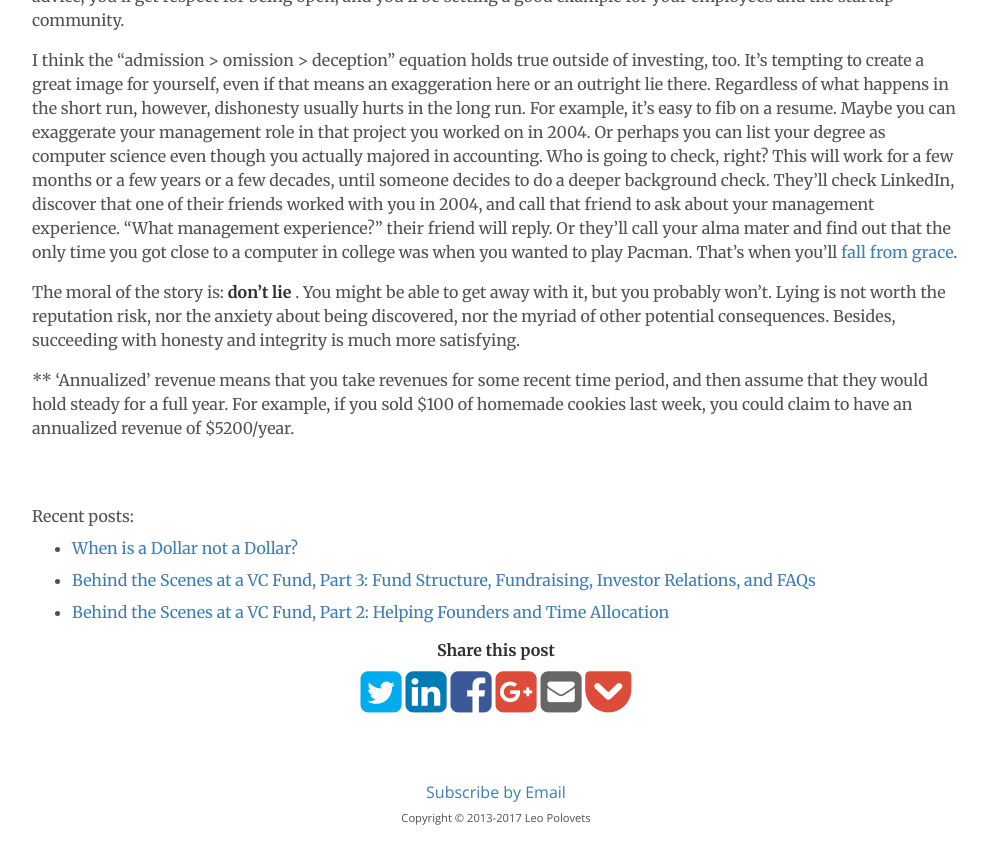
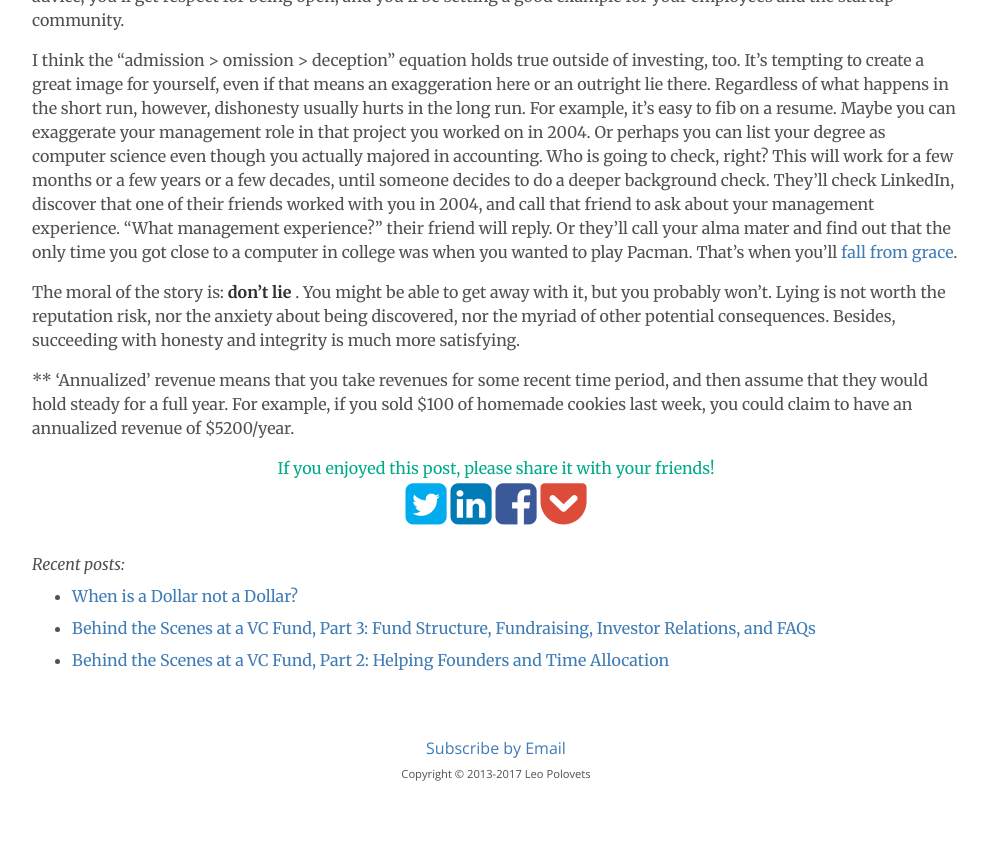
Before and after one commit to codingvc/codingvc, a Jekyll site: the page built from _posts/2013-11-25-admission--omission--deception.markdown, in a window 1280 px wide and 900 px high, scrolled down 1640 px. Shown: the top 864 px of the window, without its empty margins (144-1131 px from the left). Built offline with Jekyll 4.4.1, drawn with Linux system fonts in a browser that asks for light colours; nearby versions of some CDN libraries; Markdown is read by kramdown in place of the engine named in the settings; comment, search, counter and statistics services are not loaded.

Commit message:
updating layout

```diff
--- a/_layouts/post.html
+++ b/_layouts/post.html
@@ -14,9 +14,24 @@ layout: default
     {% assign is_first = false %}
     <a href="/tag/{{t | downcase | replace:" ","-" }}">{{t}}</a>
     {% endfor %}
-    <br><br>
+
+    {% capture share_url %}{{ site.url }}123!@#{{ page.url | append: 'asdasdasd' | remove_first: '/asdasdasd'}}{% endcapture %}
+    {% assign share_url = share_url  | replace: '/123!@#/', '/' %}
+
+    <div style="text-align: center; font-style: normal; color: #00aa88">If you enjoyed this post, please share it with your friends!</div>
+    <div style="text-align: center">
+        <a href="https://twitter.com/intent/tweet?text={{ page.title }}+by+@lpolovets&url={{ share_url }}"><i class="fa fa-twitter-square fa-3x" style="color: #00aced"></i></a>
+        <a href="https://www.linkedin.com/shareArticle?mini=true&url={{ share_url }}&title={{ page.title }}"><i class="fa fa-linkedin-square fa-3x" style="color: #007bb6"></i></a>
+        <a href="https://www.facebook.com/sharer/sharer.php?&u={{ share_url }}&display=popup&ref=plugin?text={{ page.title }}"><i class="fa fa-facebook-square fa-3x" style="color: #3B5998"></i></a>
+        <!--<a href="https://plus.google.com/share?url={{ share_url }}"><i class="fa fa-google-plus-square fa-3x" style="color: #dd4b39"></i></a>-->
+        <!--<a href="mailto:?&subject={{ page.title }}&body={{ share_url }}"><i class="fa fa-envelope-square fa-3x" style="color: #666"></i></a>-->
+        <a href="https://getpocket.com/save?url={{share_url}}&title={{page.title | cgi_escape}}"><i class="fa fa-get-pocket fa-3x" style="color: #dd4b39"></i></a>
+        <br>
+    </div>
+
+    <br>
     <div class="most-recent">
-        Recent posts:<br>
+        <span style="font-style: italic">Recent posts:</span><br>
         <ul>
             {% assign shown = 0 %}
             {% for post in site.posts limit:4 %}
@@ -30,20 +45,6 @@ layout: default
         </ul>
     </div>
 
-
-    {% capture share_url %}{{ site.url }}123!@#{{ page.url | append: 'asdasdasd' | remove_first: '/asdasdasd'}}{% endcapture %}
-    {% assign share_url = share_url  | replace: '/123!@#/', '/' %}
-
-    <h4 style="text-align: center">Share this post</h4>
-    <div style="text-align: center">
-        <a href="https://twitter.com/intent/tweet?text={{ page.title }}+by+@lpolovets&url={{ share_url }}"><i class="fa fa-twitter-square fa-3x" style="color: #00aced"></i></a>
-        <a href="https://www.linkedin.com/shareArticle?mini=true&url={{ share_url }}&title={{ page.title }}"><i class="fa fa-linkedin-square fa-3x" style="color: #007bb6"></i></a>
-        <a href="https://www.facebook.com/sharer/sharer.php?&u={{ share_url }}&display=popup&ref=plugin?text={{ page.title }}"><i class="fa fa-facebook-square fa-3x" style="color: #3B5998"></i></a>
-        <a href="https://plus.google.com/share?url={{ share_url }}"><i class="fa fa-google-plus-square fa-3x" style="color: #dd4b39"></i></a>
-        <a href="mailto:?&subject={{ page.title }}&body={{ share_url }}"><i class="fa fa-envelope-square fa-3x" style="color: #666"></i></a>
-        <a href="https://getpocket.com/save?url={{share_url}}&title={{page.title | cgi_escape}}"><i class="fa fa-get-pocket fa-3x" style="color: #dd4b39"></i></a>
-        <br>
-    </div>
 
     <!--
         <div id="disqus_thread"></div>
```
Lines whose indentation alone changed are shown as unchanged.
